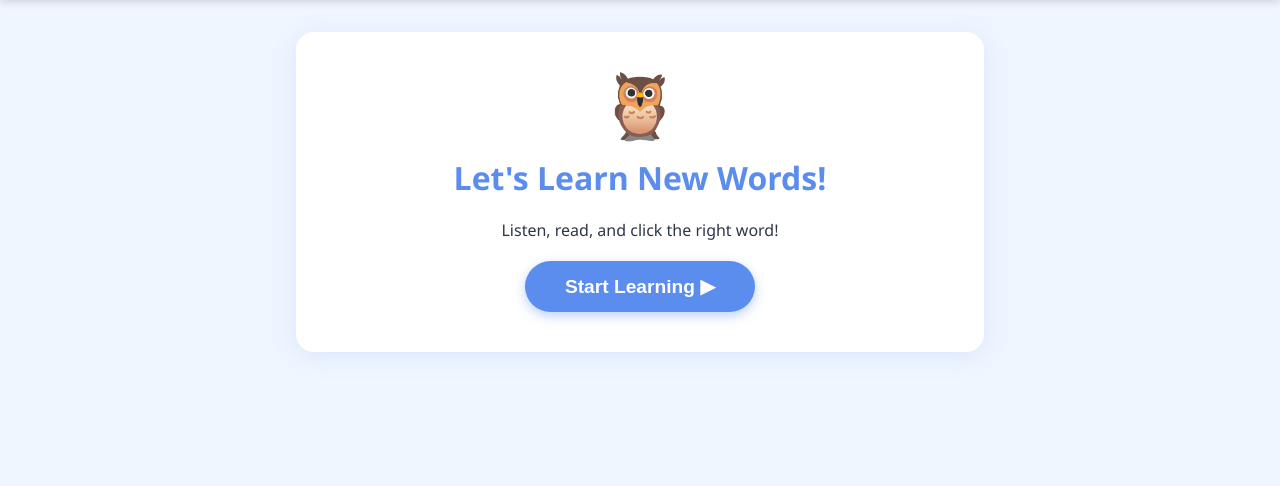
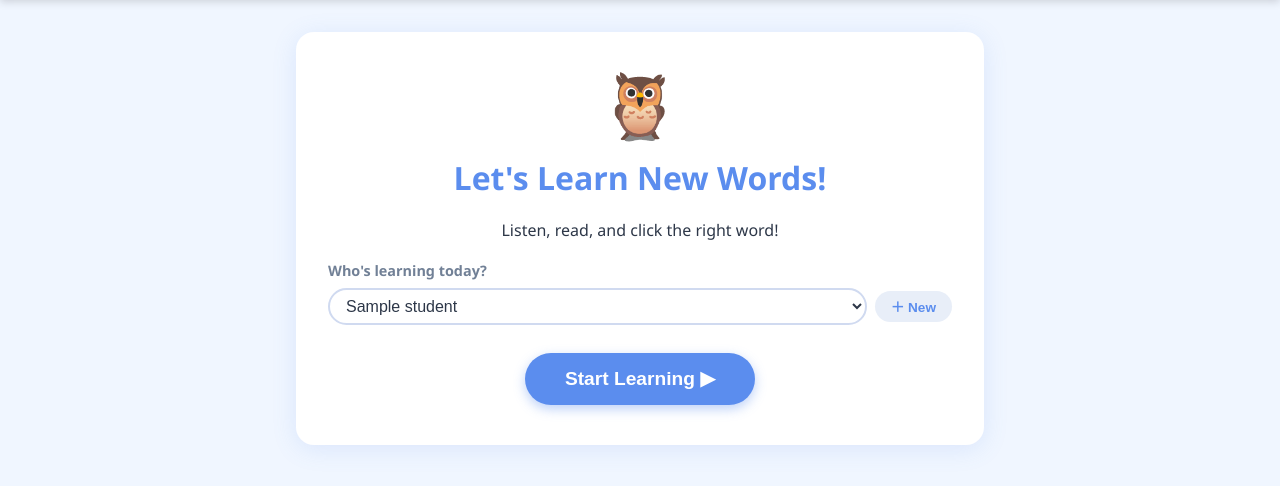
Before and after one commit to dbuchs/sight-words, a Flask app: template templates/index.html in a window 1280 px wide. Shown: the part 53-539 px from the top of the page. Run offline with Flask 3, Linux system fonts and the light colour scheme; the template is opened without the code that fills it: most values are stand-ins (such as "Sample title", 1, 10 or a date in 2020).

Commit message:
Fix DB init, upgrade TTS to HD, add per-student tracking, avoid lesson repetition
Co-authored-by: dbuchs <46426356+dbuchs@users.noreply.github.com>

```diff
--- a/app.py
+++ b/app.py
@@ -3,7 +3,7 @@ import random
 import json
 import re
 
-from flask import Flask, render_template, request, jsonify
+from flask import Flask, render_template, request, jsonify, Response
 from openai import OpenAI
 from dotenv import load_dotenv
 
@@ -15,28 +15,49 @@ load_dotenv()
 app = Flask(__name__)
 client = OpenAI(api_key=os.environ.get("OPENAI_API_KEY", ""))
 
+# Initialise DB on startup regardless of how Flask is invoked
+db.init_db()
+
 # ---------------------------------------------------------------------------
 # Helpers
 # ---------------------------------------------------------------------------
 
-def _next_sight_word():
+def _resolve_student_id(data: dict) -> int:
+    """Return student_id from request data, defaulting to 1."""
+    sid = data.get("student_id")
+    try:
+        return int(sid) if sid is not None else 1
+    except (ValueError, TypeError):
+        return 1
+
+
+def _next_sight_word(student_id: int = 1, exclude_word: str = ""):
     """Return the next sight word to teach based on current progress."""
-    all_progress = {r["word"]: r for r in db.get_progress()}
+    exclude = exclude_word.lower() if exclude_word else ""
+    all_progress = {r["word"]: r for r in db.get_progress(student_id=student_id)}
     for word in ORDERED_SIGHT_WORDS:
+        if word.lower() == exclude:
+            continue
         prog = all_progress.get(word.lower())
         if prog is None or prog["status"] in ("unseen", "learning", "needs_work"):
             return word
     # All learned – cycle back to needs_work words first, else start over
     for word in ORDERED_SIGHT_WORDS:
+        if word.lower() == exclude:
+            continue
         prog = all_progress.get(word.lower())
         if prog and prog["status"] == "needs_work":
+            return word
+    # Fall back to first word that isn't the excluded one
+    for word in ORDERED_SIGHT_WORDS:
+        if word.lower() != exclude:
             return word
     return ORDERED_SIGHT_WORDS[0]
 
 
-def _learned_words(exclude=None):
+def _learned_words(exclude=None, student_id: int = 1):
     """Return words with status 'learned' (excluding the given word)."""
-    all_progress = db.get_progress()
+    all_progress = db.get_progress(student_id=student_id)
     learned = [
         r["word"] for r in all_progress
         if r["status"] == "learned" and r["word"] != (exclude or "").lower()
@@ -64,12 +85,12 @@ def _generate_sentence(sight_word: str, additional_context: str = "") -> str:
     return sentence
 
 
-def _pick_test_words(sentence: str, sight_word: str, count: int = 2) -> list:
+def _pick_test_words(sentence: str, sight_word: str, count: int = 2, student_id: int = 1) -> list:
     """Pick additional words from the sentence to test (non-sight-word)."""
     words = [re.sub(r"[^a-zA-Z'-]", "", w) for w in sentence.split()]
     words = [w for w in words if w and w.lower() != sight_word.lower()]
     # Prefer previously learned sight words; fall back to any word
-    learned = set(_learned_words(exclude=sight_word))
+    learned = set(_learned_words(exclude=sight_word, student_id=student_id))
     preferred = [w for w in words if w.lower() in learned]
     others = [w for w in words if w.lower() not in learned]
     pool = preferred + others
@@ -89,12 +110,14 @@ def _pick_test_words(sentence: str, sight_word: str, count: int = 2) -> list:
 
 @app.route("/")
 def index():
-    return render_template("index.html")
+    students = db.get_students()
+    return render_template("index.html", students=students)
 
 
 @app.route("/teacher")
 def teacher():
-    all_progress = db.get_progress()
+    student_id = int(request.args.get("student_id", 1))
+    all_progress = db.get_progress(student_id=student_id)
     # Build full word list with progress data merged in
     progress_map = {r["word"]: r for r in all_progress}
     words_data = []
@@ -119,19 +142,47 @@ def teacher():
         lvl = WORD_LEVEL.get(w["display_word"].lower(), "pre-primer")
         grouped[lvl].append(w)
 
-    return render_template("teacher.html", grouped=grouped, levels=levels)
+    students = db.get_students()
+    current_student = db.get_student(student_id)
+    return render_template(
+        "teacher.html",
+        grouped=grouped,
+        levels=levels,
+        students=students,
+        current_student=current_student,
+        student_id=student_id,
+    )
+
+
+@app.route("/api/students", methods=["GET"])
+def list_students():
+    return jsonify(db.get_students())
+
+
+@app.route("/api/students", methods=["POST"])
+def create_student():
+    data = request.get_json() or {}
+    name = data.get("name", "").strip()
+    if not name:
+        return jsonify({"error": "name is required"}), 400
+    student = db.create_student(name)
+    return jsonify(student), 201
 
 
 @app.route("/api/generate-lesson", methods=["POST"])
 def generate_lesson():
     """Generate a two-sentence lesson for the next (or requested) sight word."""
     data = request.get_json() or {}
-    sight_word = data.get("word") or _next_sight_word()
+    student_id = _resolve_student_id(data)
+    previous_word = data.get("previous_word", "")
+    sight_word = data.get("word") or _next_sight_word(
+        student_id=student_id, exclude_word=previous_word
+    )
     sight_word_lower = sight_word.lower()
 
     # Ensure the word is in the DB
     level = WORD_LEVEL.get(sight_word_lower, "pre-primer")
-    db.set_word_level(sight_word, level)
+    db.set_word_level(sight_word, level, student_id=student_id)
 
     # Generate demo sentence (read aloud by app)
     demo_sentence = _generate_sentence(
@@ -147,7 +198,9 @@ def generate_lesson():
     )
 
     # Pick 2 extra words to test from the practice sentence
-    test_words = _pick_test_words(practice_sentence, sight_word, count=2)
+    test_words = _pick_test_words(
+        practice_sentence, sight_word, count=2, student_id=student_id
+    )
 
     return jsonify({
         "sight_word": sight_word,
@@ -163,22 +216,25 @@ def record_progress():
     data = request.get_json() or {}
     word = data.get("word", "").strip()
     correct = bool(data.get("correct", False))
+    student_id = _resolve_student_id(data)
 
     if not word:
         return jsonify({"error": "word is required"}), 400
 
-    updated = db.record_attempt(word, correct)
+    updated = db.record_attempt(word, correct, student_id=student_id)
     return jsonify(updated)
 
 
 @app.route("/api/progress")
 def get_all_progress():
-    return jsonify(db.get_progress())
+    student_id = int(request.args.get("student_id", 1))
+    return jsonify(db.get_progress(student_id=student_id))
 
 
 @app.route("/api/progress/<word>")
 def get_word_progress(word):
-    prog = db.get_progress(word)
+    student_id = int(request.args.get("student_id", 1))
+    prog = db.get_progress(word, student_id=student_id)
     if prog is None:
         return jsonify({"word": word, "status": "unseen", "correct": 0, "attempts": 0}), 200
     return jsonify(prog)
@@ -193,18 +249,16 @@ def tts():
         return jsonify({"error": "text is required"}), 400
 
     response = client.audio.speech.create(
-        model="tts-1",
+        model="tts-1-hd",
         voice="nova",
         input=text,
         response_format="mp3",
     )
     audio_bytes = response.content
-    from flask import Response
     return Response(audio_bytes, mimetype="audio/mpeg")
 
 
 # ---------------------------------------------------------------------------
 
 if __name__ == "__main__":
-    db.init_db()
     app.run(debug=os.environ.get("FLASK_DEBUG", "0") == "1", port=5000)
--- a/static/css/style.css
+++ b/static/css/style.css
@@ -328,6 +328,68 @@ h2 { font-size: 1.6rem; color: var(--primary); text-align: center; }
 .badge.status-needs_work { background: #ffd6d6; color: #c0392b; }
 .badge.status-unseen     { background: #e2e8f0; color: #4a5568; }
 
+/* ── Student selector ── */
+.student-select-wrap {
+  width: 100%;
+  display: flex;
+  flex-direction: column;
+  gap: .5rem;
+  margin-bottom: .5rem;
+}
+.student-label {
+  font-size: .9rem;
+  font-weight: 600;
+  color: var(--muted);
+}
+.student-row {
+  display: flex;
+  gap: .5rem;
+  align-items: center;
+  flex-wrap: wrap;
+}
+.student-select {
+  flex: 1;
+  min-width: 0;
+  padding: .45rem .75rem;
+  border: 2px solid #d0daf0;
+  border-radius: 999px;
+  font-size: 1rem;
+  background: #fff;
+  color: var(--text);
+  outline: none;
+  cursor: pointer;
+}
+.student-select:focus { border-color: var(--primary); }
+.student-input {
+  flex: 1;
+  padding: .45rem .75rem;
+  border: 2px solid #d0daf0;
+  border-radius: 999px;
+  font-size: .95rem;
+  outline: none;
+}
+.student-input:focus { border-color: var(--primary); }
+.new-student-form {
+  display: flex;
+  gap: .5rem;
+  align-items: center;
+  flex-wrap: wrap;
+  margin-top: .25rem;
+}
+.btn-sm {
+  font-size: .85rem !important;
+  padding: .35rem 1rem !important;
+}
+
+/* ── Teacher student bar ── */
+.teacher-student-bar {
+  display: flex;
+  align-items: center;
+  gap: .75rem;
+  flex-wrap: wrap;
+  margin-bottom: 1rem;
+}
+
 @media (max-width: 600px) {
   .sentence { font-size: 1.4rem; }
   .card { padding: 1.5rem 1rem; }
--- a/static/js/app.js
+++ b/static/js/app.js
@@ -1,23 +1,25 @@
 /**
  * Sight Words Learning App
  * Lesson flow:
- *   Phase 0 – Demo: app reads sentence 1 aloud, word-by-word highlighting
- *   Phase 1 – Practice: student reads sentence 2; then click-to-identify the sight word
- *   Phase 2 – Test word 1 from sentence 2
- *   Phase 3 – Test word 2 from sentence 2
+ *   Phase 0 - Demo: app reads sentence 1 aloud (OpenAI TTS), word-by-word highlighting
+ *   Phase 1 - Practice: student reads sentence 2; then click-to-identify the sight word
+ *   Phase 2 - Test word 1 from sentence 2
+ *   Phase 3 - Test word 2 from sentence 2
  *   Complete screen
  */
 
 "use strict";
 
-// ── State ──────────────────────────────────────────────────────────────────
+// State
 let lesson = null;          // data from /api/generate-lesson
 let phase = 0;              // 0-3
 let testQueue = [];         // [ { word, isSightWord } ]
 let currentTest = null;
 let roundResults = [];      // { word, correct }
+let currentStudentId = null;  // active student id (integer)
+let lastSightWord = "";     // last lesson's sight word -- avoid repeating
 
-// ── DOM refs ───────────────────────────────────────────────────────────────
+// DOM refs
 const startScreen    = document.getElementById("start-screen");
 const lessonScreen   = document.getElementById("lesson-screen");
 const completeScreen = document.getElementById("complete-screen");
@@ -33,73 +35,135 @@ const btnStart       = document.getElementById("btn-start");
 const btnAgain       = document.getElementById("btn-again");
 const dots           = [0,1,2,3].map(i => document.getElementById("dot-" + i));
 
-// ── Web Speech API ─────────────────────────────────────────────────────────
-const synth = window.speechSynthesis;
+// Student UI refs
+const studentSelect    = document.getElementById("student-select");
+const btnAddStudent    = document.getElementById("btn-add-student");
+const newStudentForm   = document.getElementById("new-student-form");
+const newStudentName   = document.getElementById("new-student-name");
+const btnSaveStudent   = document.getElementById("btn-save-student");
+const btnCancelStudent = document.getElementById("btn-cancel-student");
 
-function speak(text, { rate = 0.85, onWord = null, onEnd = null } = {}) {
-  synth.cancel();
-  const utter = new SpeechSynthesisUtterance(text);
-  utter.rate = rate;
-  utter.pitch = 1.1;
-
-  // Try to pick a pleasant English voice
-  const voices = synth.getVoices();
-  const preferred = voices.find(v =>
-    v.lang.startsWith("en") && (v.name.includes("Samantha") || v.name.includes("Google") || v.name.includes("Microsoft"))
-  ) || voices.find(v => v.lang.startsWith("en")) || voices[0];
-  if (preferred) utter.voice = preferred;
-
-  if (onWord) utter.addEventListener("boundary", onWord);
-  if (onEnd)  utter.addEventListener("end", onEnd);
-  synth.speak(utter);
+// Student helpers
+function getStudentId() {
+  const val = studentSelect && studentSelect.value;
+  return val ? parseInt(val, 10) : 1;
 }
 
-function speakSentenceWithHighlight(sentence, tokenEls, onEnd) {
-  // Some browsers don't fire boundary events; we fall back to timing.
-  let boundaryFired = false;
+if (btnAddStudent) {
+  btnAddStudent.addEventListener("click", () => {
+    newStudentForm.classList.remove("hidden");
+    newStudentName.focus();
+  });
+}
 
-  function highlightWord(idx) {
-    tokenEls.forEach(el => el.classList.remove("speaking"));
-    if (idx < tokenEls.length) tokenEls[idx].classList.add("speaking");
+if (btnCancelStudent) {
+  btnCancelStudent.addEventListener("click", () => {
+    newStudentForm.classList.add("hidden");
+    newStudentName.value = "";
+  });
+}
+
+if (btnSaveStudent) {
+  btnSaveStudent.addEventListener("click", async () => {
+    const name = newStudentName.value.trim();
+    if (!name) return;
+    const res = await fetch("/api/students", {
+      method: "POST",
+      headers: { "Content-Type": "application/json" },
+      body: JSON.stringify({ name }),
+    });
+    if (res.ok) {
+      const student = await res.json();
+      const opt = document.createElement("option");
+      opt.value = student.id;
+      opt.textContent = student.name;
+      studentSelect.appendChild(opt);
+      studentSelect.value = student.id;
+      newStudentForm.classList.add("hidden");
+      newStudentName.value = "";
+    } else {
+      const err = await res.json();
+      alert(err.error || "Could not save student.");
+    }
+  });
+}
+
+// OpenAI TTS
+const ttsAudio = document.getElementById("tts-audio");
+let ttsObjectUrl = null;
+
+async function speak(text, { onEnd = null } = {}) {
+  try {
+    const res = await fetch("/api/tts", {
+      method: "POST",
+      headers: { "Content-Type": "application/json" },
+      body: JSON.stringify({ text }),
+    });
+    if (!res.ok) throw new Error("TTS request failed");
+    const blob = await res.blob();
+    if (ttsObjectUrl) URL.revokeObjectURL(ttsObjectUrl);
+    ttsObjectUrl = URL.createObjectURL(blob);
+    ttsAudio.src = ttsObjectUrl;
+    ttsAudio.onended = onEnd || null;
+    await ttsAudio.play();
+  } catch (err) {
+    console.warn("TTS error:", err);
+    if (onEnd) onEnd();
   }
+}
 
-  speak(sentence, {
-    onWord: (e) => {
-      if (e.name !== "word") return;
-      boundaryFired = true;
-      // Find which token index corresponds to this char offset
-      let charCount = 0;
-      const rawWords = sentence.split(/\s+/);
-      for (let i = 0; i < rawWords.length; i++) {
-        if (e.charIndex >= charCount && e.charIndex < charCount + rawWords[i].length) {
-          highlightWord(i);
-          break;
-        }
-        charCount += rawWords[i].length + 1;
-      }
-    },
-    onEnd: () => {
+async function speakSentenceWithHighlight(sentence, tokenEls, onEnd) {
+  try {
+    const res = await fetch("/api/tts", {
+      method: "POST",
+      headers: { "Content-Type": "application/json" },
+      body: JSON.stringify({ text: sentence }),
+    });
+    if (!res.ok) throw new Error("TTS request failed");
+    const blob = await res.blob();
+    if (ttsObjectUrl) URL.revokeObjectURL(ttsObjectUrl);
+    ttsObjectUrl = URL.createObjectURL(blob);
+    ttsAudio.src = ttsObjectUrl;
+
+    ttsAudio.onloadedmetadata = () => {
+      const durationMs = ttsAudio.duration * 1000;
+      const words = sentence.split(/\s+/);
+      const msPerWord = durationMs / words.length;
+      let idx = 0;
+      const iv = setInterval(() => {
+        tokenEls.forEach(el => el.classList.remove("speaking"));
+        if (idx < tokenEls.length) tokenEls[idx].classList.add("speaking");
+        idx++;
+        if (idx >= tokenEls.length) clearInterval(iv);
+      }, msPerWord);
+    };
+
+    ttsAudio.onended = () => {
       tokenEls.forEach(el => el.classList.remove("speaking"));
       if (onEnd) onEnd();
-    }
-  });
+    };
 
-  // Fallback timer if boundary events never fire
-  setTimeout(() => {
-    if (!boundaryFired) {
-      const msPerWord = (sentence.split(/\s+/).length > 0)
-        ? Math.round(3200 / sentence.split(/\s+/).length)
-        : 600;
-      let idx = 0;
-      const iv = setInterval(() => {
-        highlightWord(idx++);
-        if (idx >= tokenEls.length) clearInterval(iv);
-      }, msPerWord);
-    }
-  }, 400);
+    await ttsAudio.play();
+  } catch (err) {
+    console.warn("TTS error:", err);
+    // Fallback timing without audio
+    const words = sentence.split(/\s+/);
+    const msPerWord = 600;
+    let idx = 0;
+    const iv = setInterval(() => {
+      tokenEls.forEach(el => el.classList.remove("speaking"));
+      if (idx < tokenEls.length) tokenEls[idx].classList.add("speaking");
+      idx++;
+      if (idx >= tokenEls.length) {
+        clearInterval(iv);
+        tokenEls.forEach(el => el.classList.remove("speaking"));
+        if (onEnd) onEnd();
+      }
+    }, msPerWord);
+  }
 }
 
-// ── Build sentence tokens ──────────────────────────────────────────────────
+// Build sentence tokens
 function buildTokens(sentence, sightWord, clickable = false) {
   sentenceEl.innerHTML = "";
   const rawWords = sentence.split(/\s+/);
@@ -127,7 +191,7 @@ function getTokenEls() {
   return Array.from(sentenceEl.querySelectorAll(".word-token"));
 }
 
-// ── Phase management ───────────────────────────────────────────────────────
+// Phase management
 function setPhase(p) {
   phase = p;
   dots.forEach((d, i) => {
@@ -148,23 +212,30 @@ function showFeedback(msg, type) {
   setTimeout(() => feedbackEl.classList.add("hidden"), 1800);
 }
 
-// ── Lesson flow ────────────────────────────────────────────────────────────
+// Lesson flow
 async function loadLesson(wordOverride) {
   showScreen(lessonScreen);
   setPhase(0);
   btnReplay.classList.add("hidden");
   btnNext.classList.add("hidden");
-  sentenceEl.innerHTML = "…loading…";
-  setInstruction("Getting your lesson ready…");
+  sentenceEl.innerHTML = "...loading...";
+  setInstruction("Getting your lesson ready...");
 
-  const body = wordOverride ? JSON.stringify({ word: wordOverride }) : "{}";
+  currentStudentId = getStudentId();
+  const body = {
+    student_id: currentStudentId,
+    previous_word: lastSightWord,
+  };
+  if (wordOverride) body.word = wordOverride;
+
   const res = await fetch("/api/generate-lesson", {
     method: "POST",
     headers: { "Content-Type": "application/json" },
-    body
+    body: JSON.stringify(body),
   });
   lesson = await res.json();
   roundResults = [];
+  lastSightWord = lesson.sight_word;
 
   sightWordDisplay.textContent = lesson.sight_word;
   phaseLabel.textContent = "Listen";
@@ -186,15 +257,13 @@ function runPhase0() {
   btnNext.classList.add("hidden");
 
   const tokens = buildTokens(lesson.demo_sentence, lesson.sight_word, false);
-  setInstruction("🔊 Listen carefully! The <u>underlined word</u> is our new sight word.");
+  setInstruction("Listen carefully! The <u>underlined word</u> is our new sight word.");
 
-  // Small delay so student can see the sentence before it's read
   setTimeout(() => {
     speakSentenceWithHighlight(lesson.demo_sentence, tokens, () => {
-      // After reading, show Replay + Next
       btnReplay.classList.remove("hidden");
       btnNext.classList.remove("hidden");
-      btnNext.textContent = "I'm ready to read ▶";
+      btnNext.textContent = "I'm ready to read";
       btnNext.onclick = runPhase1;
 
       btnReplay.onclick = () => {
@@ -212,10 +281,9 @@ function runPhase1() {
   btnNext.classList.add("hidden");
 
   buildTokens(lesson.practice_sentence, lesson.sight_word, false);
-  setInstruction("📖 Now you read this sentence out loud!");
+  setInstruction("Now you read this sentence out loud!");
 
-  // Give 4 seconds for the student to read, then start testing
-  btnNext.textContent = "I read it! ▶";
+  btnNext.textContent = "I read it!";
   btnNext.classList.remove("hidden");
   btnNext.onclick = startTestQueue;
 }
@@ -233,17 +301,15 @@ function nextTest() {
     return;
   }
   currentTest = testQueue.shift();
-  // Phase 1 = sight-word test, 2 = first extra word, 3 = second extra word
   const dotIdx = Math.min(4 - testQueue.length, 3);
   setPhase(dotIdx);
   phaseLabel.textContent = "Find it";
 
-  // Rebuild tokens as clickable (keep sight-word underline visible)
   buildTokens(lesson.practice_sentence, lesson.sight_word, true);
 
-  const cue = `👆 Click on the word: <strong>"${currentTest.word}"</strong>`;
+  const cue = `Click on the word: <strong>"${currentTest.word}"</strong>`;
   setInstruction(cue);
-  speak(`Click on the word: ${currentTest.word}`, { rate: 0.8 });
+  speak(`Click on the word: ${currentTest.word}`);
 }
 
 function onWordClick(e) {
@@ -251,30 +317,27 @@ function onWordClick(e) {
   const target  = currentTest.word.replace(/[^a-zA-Z'-]/g, "").toLowerCase();
   const correct = clicked === target;
 
-  // Visual feedback on the token
   e.currentTarget.classList.add(correct ? "correct-flash" : "wrong-flash");
   setTimeout(() => {
     e.currentTarget.classList.remove("correct-flash", "wrong-flash");
   }, 600);
 
-  // Record progress
   fetch("/api/record-progress", {
     method: "POST",
     headers: { "Content-Type": "application/json" },
-    body: JSON.stringify({ word: currentTest.word, correct })
+    body: JSON.stringify({ word: currentTest.word, correct, student_id: currentStudentId })
   });
 
   roundResults.push({ word: currentTest.word, correct });
 
   if (correct) {
-    showFeedback("⭐ Yes! Great job!", "correct");
+    showFeedback("Yes! Great job!", "correct");
     speak("Great job!");
   } else {
     showFeedback(`That's "${clicked}". The word was "${currentTest.word}".`, "wrong");
     speak(`Not quite. The word was ${currentTest.word}.`);
   }
 
-  // Disable further clicks, wait then move on
   getTokenEls().forEach(el => {
     el.classList.remove("clickable");
     el.removeEventListener("click", onWordClick);
@@ -283,7 +346,7 @@ function onWordClick(e) {
   setTimeout(nextTest, 2000);
 }
 
-// ── Complete screen ────────────────────────────────────────────────────────
+// Complete screen
 function runComplete() {
   showScreen(completeScreen);
   const correct = roundResults.filter(r => r.correct).length;
@@ -296,18 +359,13 @@ function runComplete() {
   speak(correct === total ? "Amazing! You got them all right!" : "Good work! Keep practising!");
 }
 
-// ── Screen helper ──────────────────────────────────────────────────────────
+// Screen helper
 function showScreen(target) {
   [startScreen, lessonScreen, completeScreen].forEach(s => {
     s.classList.toggle("hidden", s !== target);
   });
 }
 
-// ── Event listeners ────────────────────────────────────────────────────────
+// Event listeners
 btnStart.addEventListener("click", () => loadLesson(null));
 btnAgain.addEventListener("click", () => loadLesson(null));
-
-// Ensure voices are loaded (Chrome lazy-loads them)
-if (synth.onvoiceschanged !== undefined) {
-  synth.onvoiceschanged = () => {};
-}
--- a/templates/index.html
+++ b/templates/index.html
@@ -21,6 +21,28 @@
       <div class="mascot">🦉</div>
       <h1>Let's Learn New Words!</h1>
       <p>Listen, read, and click the right word!</p>
+
+      <!-- Student selector -->
+      <div class="student-select-wrap">
+        <label for="student-select" class="student-label">Who's learning today?</label>
+        <div class="student-row">
+          <select id="student-select" class="student-select">
+            {% for s in students %}
+            <option value="{{ s.id }}">{{ s.name }}</option>
+            {% endfor %}
+            {% if not students %}
+            <option value="" disabled selected>No students yet</option>
+            {% endif %}
+          </select>
+          <button id="btn-add-student" class="btn-secondary btn-sm" title="Add new student">＋ New</button>
+        </div>
+        <div id="new-student-form" class="new-student-form hidden">
+          <input id="new-student-name" type="text" placeholder="Student name" class="student-input" maxlength="40" />
+          <button id="btn-save-student" class="btn-primary btn-sm">Save</button>
+          <button id="btn-cancel-student" class="btn-secondary btn-sm">Cancel</button>
+        </div>
+      </div>
+
       <button id="btn-start" class="btn-primary big-btn">Start Learning ▶</button>
     </section>
 
@@ -71,7 +93,7 @@
 
   </main>
 
-  <!-- Audio element for OpenAI TTS fallback -->
+  <!-- Audio element for OpenAI TTS -->
   <audio id="tts-audio"></audio>
 
   <script src="/static/js/app.js"></script>
```
Also changed, not shown: database.py (+118 -28 lines), templates/teacher.html (+18 -0 lines).
